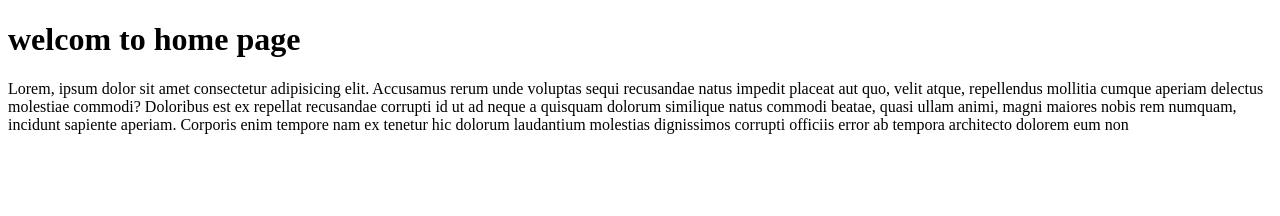
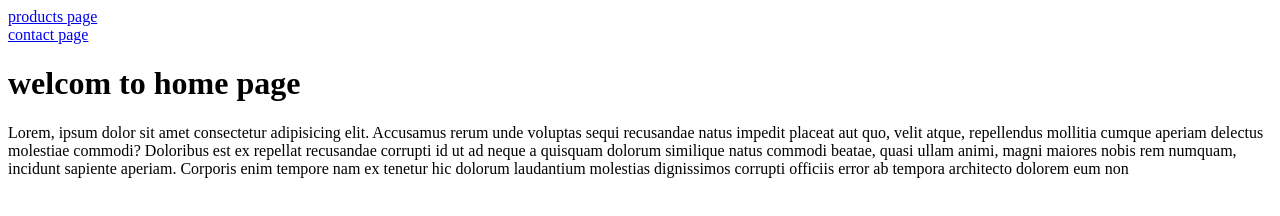
Before and after one commit to mohammadmahdiarab/repo-test01, a plain HTML site: page index.html in a window 1280 px wide. Drawn offline with Linux system fonts and the light colour scheme.

Commit message:
add navber to home page

```diff
--- a/index.html
+++ b/index.html
@@ -8,6 +8,13 @@
 </head>
 
 <body>
+    <header>
+        <nav>
+            <a href="#">products page</a>
+                <br>
+            <a href="#">contact page</a>
+        </nav>
+    </header>
     <h1>welcom to home page</h1>
     <p>Lorem, ipsum dolor sit amet consectetur adipisicing elit. Accusamus rerum unde voluptas sequi recusandae natus
         impedit placeat aut quo, velit atque, repellendus mollitia cumque aperiam delectus molestiae commodi? Doloribus
```
